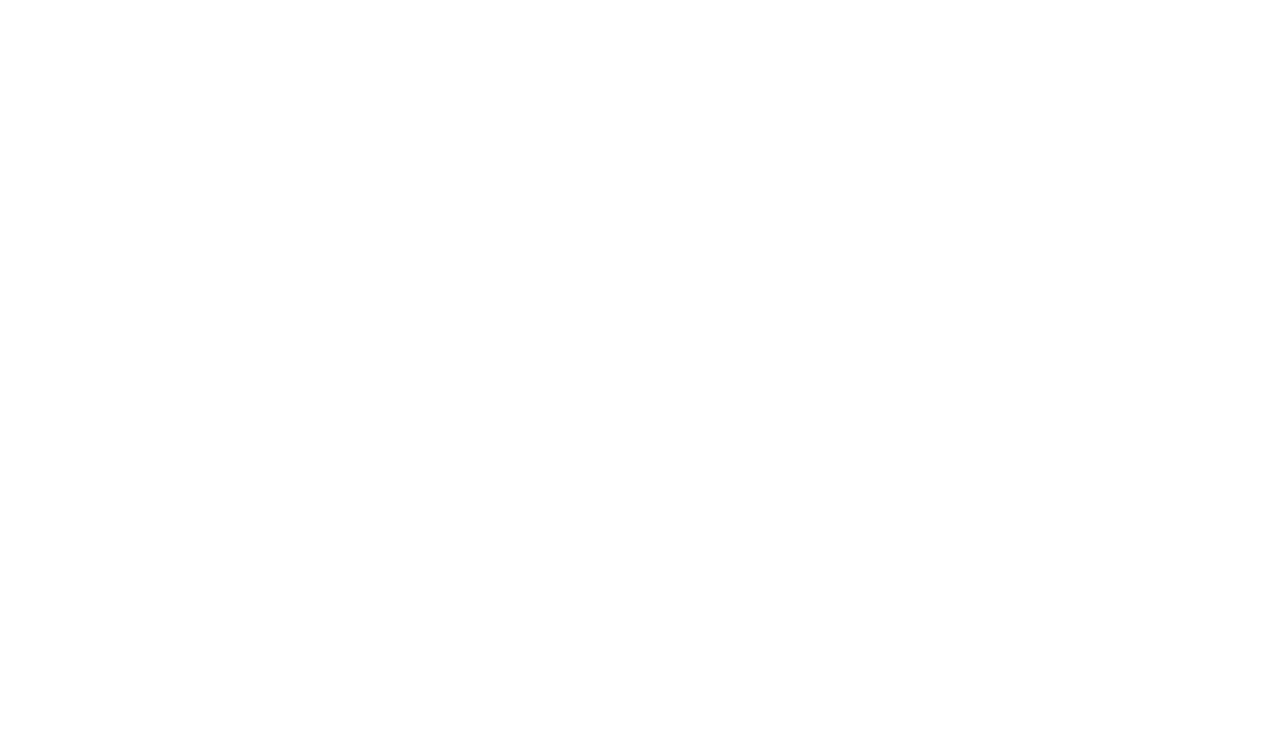
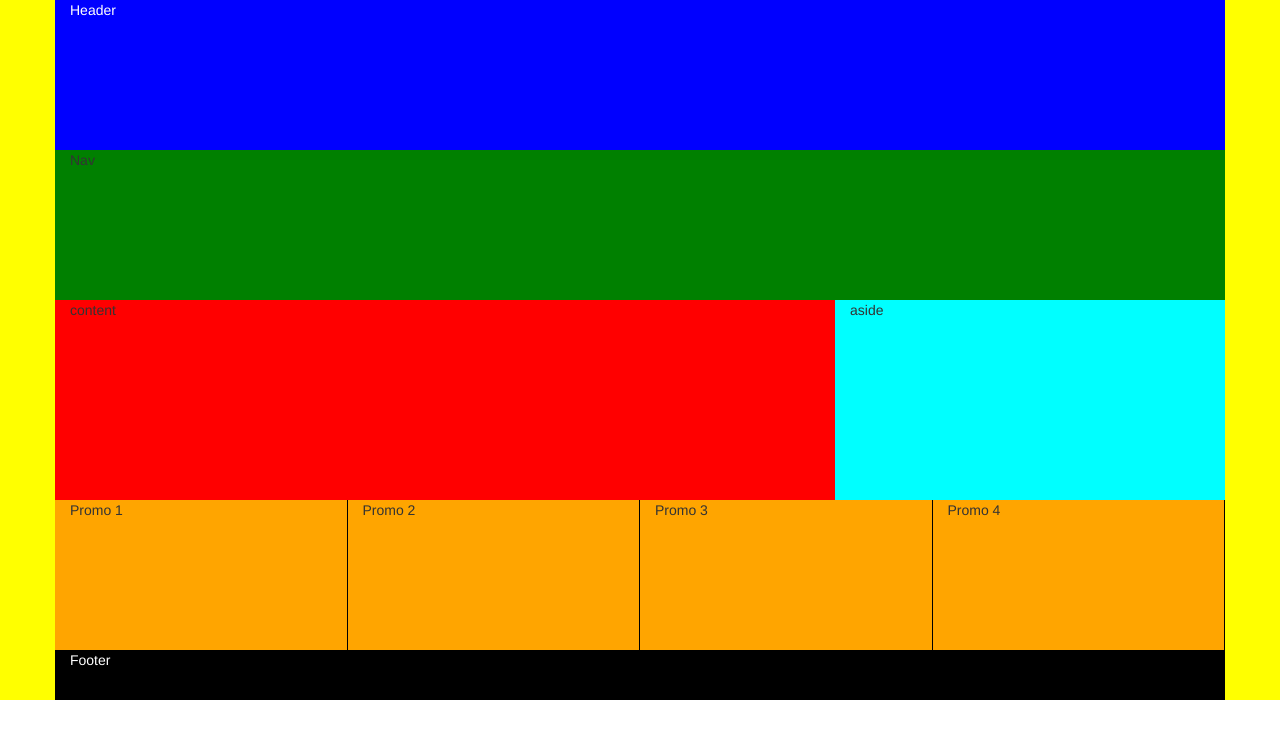
Before and after one commit to Vaqueton/takehomewrk, a plain HTML site: page index.html in a window 1280 px wide. Drawn offline with Linux system fonts and the light colour scheme.

Commit message:
i'm still lost

```diff
--- a/css/styles.css
+++ b/css/styles.css
@@ -0,0 +1,39 @@
+.container-fluid {
+    background-color: yellow;
+}
+
+header {
+    background-color: blue;
+    color: white;
+}
+
+nav {
+    background-color: green;
+}
+
+section {
+    background-color: red;
+}
+
+aside {
+    background-color: aqua;
+}
+
+.promo {
+    background-color: orange;
+    border-right: thin solid #000;
+}
+
+footer {
+    background-color: #000;
+    height: 50px;
+    color: white;
+}
+/* SHARING */
+header, .promo, nav {
+    height: 150px;
+}
+
+section, aside {
+    height: 200px;
+}
--- a/index.html
+++ b/index.html
@@ -1,14 +1,37 @@
 <!DOCTYPE html>
+
 <html lang="en">
         <head>
             <meta charset="UTF-8">
             <meta name="viewport" content="width=device-width, initial-scale=1.0">
             <meta http-equiv="X-UA-Compatible" content="ie=edge">
-    <title>Document</title>
+            <title>Take Home 2</title>
             <link rel="stylesheet" href="css/bootstrap.min.css">
             <link rel="stylesheet" href="css/styles.css">
         </head>
         <body>
-
+            <div class="container-fluid">
+                <div class="container">
+                    <header class="row">
+                        <div class="col-md-12">Header</div>
+                    </header>
+                    <nav class="row">
+                        <div class="col-md-12">Nav</div>
+                    </nav>
+                    <div class="row">
+                        <section class="col-md-8">content</section>
+                        <aside class="col-md-4">aside</aside>
+                    </div>
+                    <div class="row">
+                        <div class="promo col-md-3">Promo 1</div>
+                        <div class="promo col-md-3">Promo 2</div>
+                        <div class="promo col-md-3">Promo 3</div>
+                        <div class="promo col-md-3">Promo 4</div>
+                    </div>
+                    <footer class="row">
+                        <div class="col-md-12">Footer</div>
+                    </footer>
+                </div>
+            </div>
         </body>
         </html>
```
Lines whose indentation alone changed are shown as unchanged.
